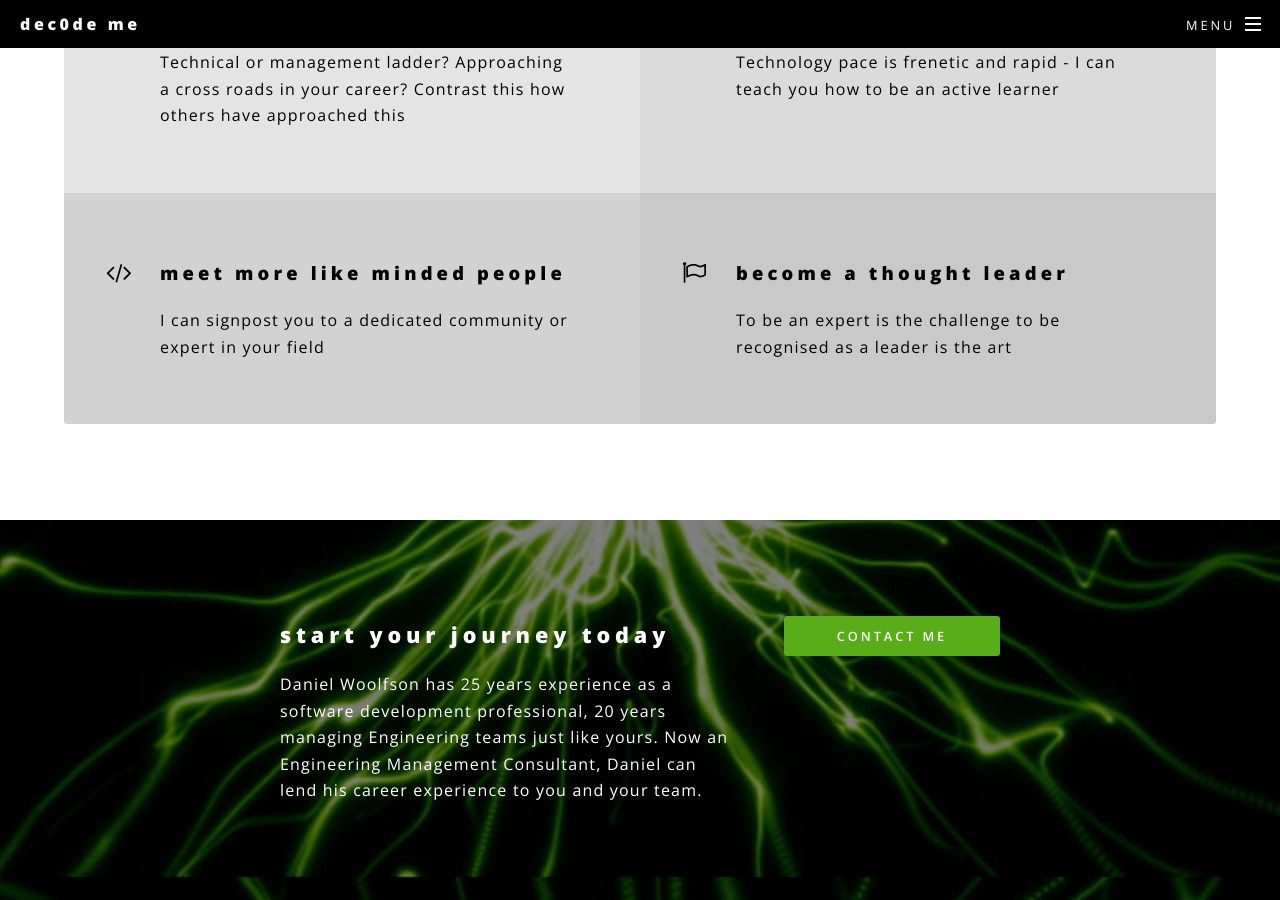
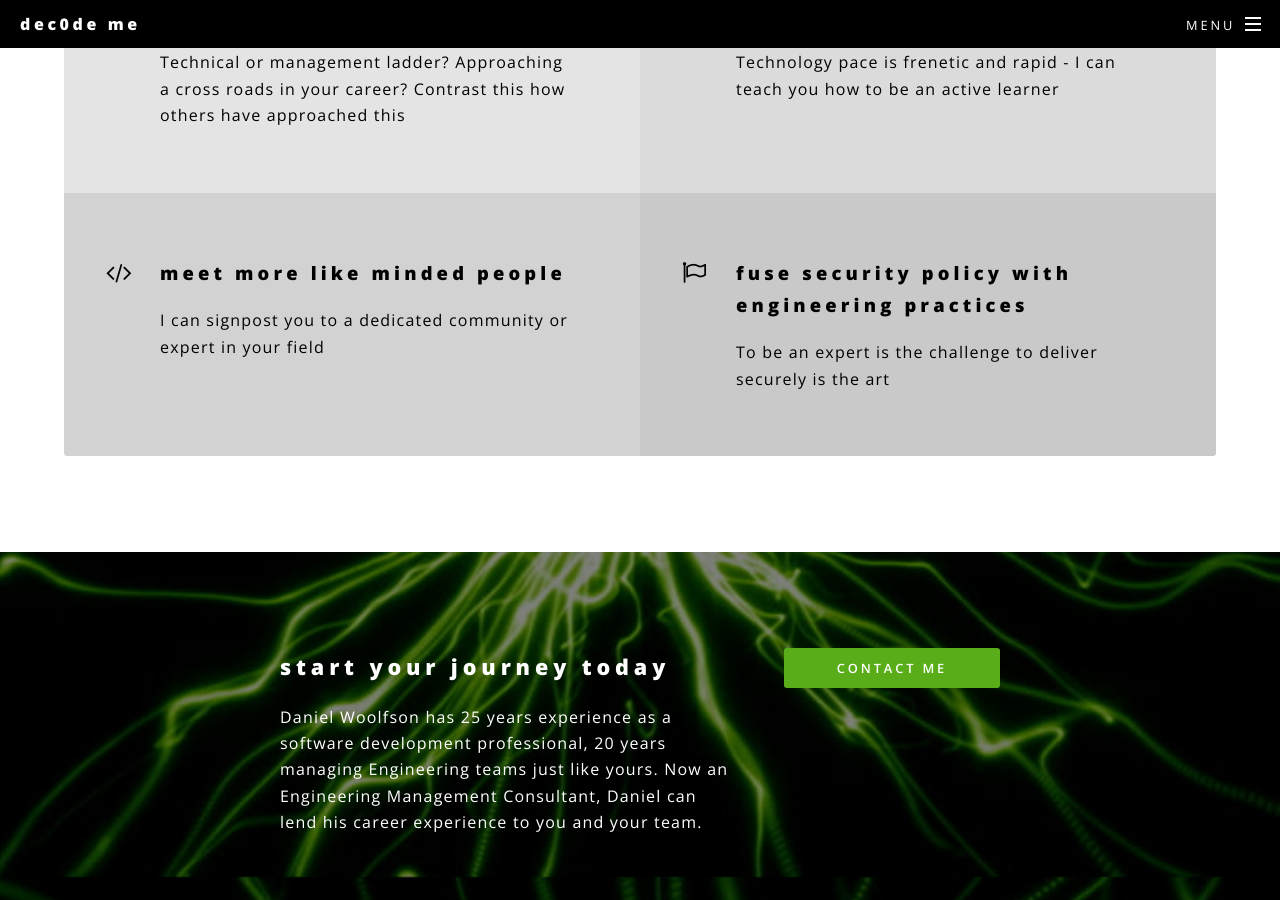
Before and after one commit to daniel-woolfson/dec0de-me, a Jekyll site: the page built from index.html, in a window 1280 px wide and 900 px high, scrolled down 2723 px. Built offline with Jekyll 4.4.1, drawn with Linux system fonts in a browser that asks for light colours.

Commit message:
Update index.html

```diff
--- a/index.html
+++ b/index.html
@@ -91,8 +91,8 @@ layout: landing
 								</li>
 
 								<li class="icon fa-flag-o">
-									<h3 style="color:black;">Become a thought leader</h3>
-									<p style="color:black;">To be an expert is the challenge to be recognised as a leader is the art</p>
+									<h3 style="color:black;">Fuse Security Policy with Engineering Practices</h3>
+									<p style="color:black;">To be an expert is the challenge to deliver securely is the art</p>
 								</li>
 
 
```
